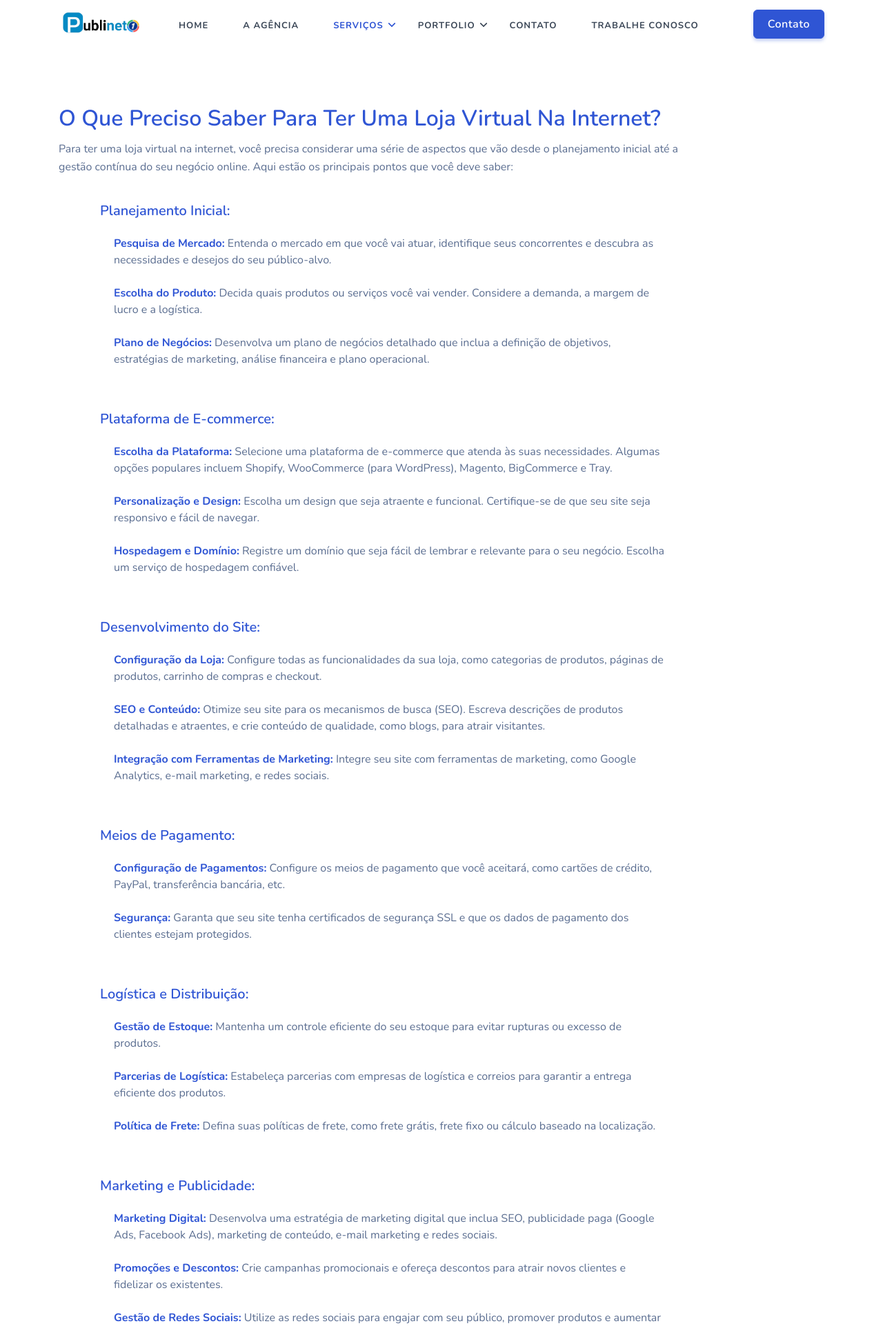
After one commit to israelguido/base-layout, a PHP site: page /loja-virtual.php in a window 1280 px wide. The commit adds this page. Shown: the top 1923 px of the page at 69% size. Run offline with PHP 8.4, Linux system fonts and the light colour scheme.

Commit message:
landing page e loja virtual

```diff
--- a/header.php
+++ b/header.php
@@ -71,8 +71,8 @@
                                 <li><a href="gestao-de-redes-sociais.php">Gestão de redes sociais</a></li>
                                 <li><a href="marketing-de-posicionamento-na-internet.php">Marketing de posicionamento na internet</a></li>
                                 <li><a href="gestao-de-google-meu-negocio.php">Gestão de Google meu negócio</a></li>
-                                <li><a href="widget.html">Loja virtual</a></li>
-                                <li><a href="widget.html">Landing page</a></li>
+                                <li><a href="loja-virtual.php">Loja virtual</a></li>
+                                <li><a href="landing-page.php">Landing page</a></li>
                             </ul>
                         </li>
                         <li class="has-submenu">
--- /dev/null
+++ b/loja-virtual.php
@@ -0,0 +1,94 @@
+<?php include_once("header.php"); ?>
+
+<div class="container mt-100 mt-60">
+    <div class="row">
+        <div class="col-10" mt-100>
+            <h3 class="mt-5 mb-2 h2 text-primary text-capitalize">o que preciso saber para ter uma loja virtual na internet?</h3>
+            <p class="text-secondary">Para ter uma loja virtual na internet, você precisa considerar uma série de aspectos que vão desde o planejamento inicial até a gestão contínua do seu negócio online. Aqui estão os principais pontos que você deve saber:</p>
+        </div>
+    </div>
+    <div class="row">
+        <div class="col-10">
+            <ul>
+                <li class="list-group-item border-0 mb-3"><p class="h5 mt-2 text-primary">Planejamento Inicial:</p>
+                    <ul class="list-group">
+                        <li class="list-group-item border-0 text-secondary"><span class="text-primary font-weight-bold">Pesquisa de Mercado:</span> Entenda o mercado em que você vai atuar, identifique seus concorrentes e descubra as necessidades e desejos do seu público-alvo.</li>
+                        <li class="list-group-item border-0 text-secondary"><span class="text-primary font-weight-bold">Escolha do Produto:</span> Decida quais produtos ou serviços você vai vender. Considere a demanda, a margem de lucro e a logística.</li>
+                        <li class="list-group-item border-0 text-secondary"><span class="text-primary font-weight-bold">Plano de Negócios:</span> Desenvolva um plano de negócios detalhado que inclua a definição de objetivos, estratégias de marketing, análise financeira e plano operacional.</li>
+                    </ul>
+                </li>
+                <li class="list-group-item border-0 mb-3"><p class="h5 mt-2 text-primary">Plataforma de E-commerce:</p>
+                    <ul class="list-group">
+                        <li class="list-group-item border-0 text-secondary"><span class="text-primary font-weight-bold">Escolha da Plataforma:</span> Selecione uma plataforma de e-commerce que atenda às suas necessidades. Algumas opções populares incluem Shopify, WooCommerce (para WordPress), Magento, BigCommerce e Tray.</li>
+                        <li class="list-group-item border-0 text-secondary"><span class="text-primary font-weight-bold">Personalização e Design:</span> Escolha um design que seja atraente e funcional. Certifique-se de que seu site seja responsivo e fácil de navegar.</li>
+                        <li class="list-group-item border-0 text-secondary"><span class="text-primary font-weight-bold">Hospedagem e Domínio:</span> Registre um domínio que seja fácil de lembrar e relevante para o seu negócio. Escolha um serviço de hospedagem confiável.</li>
+                    </ul>
+                </li>
+                <li class="list-group-item border-0 mb-3"><p class="h5 mt-2 text-primary">Desenvolvimento do Site:</p>
+                    <ul class="list-group">
+                        <li class="list-group-item border-0 text-secondary"><span class="text-primary font-weight-bold">Configuração da Loja:</span> Configure todas as funcionalidades da sua loja, como categorias de produtos, páginas de produtos, carrinho de compras e checkout.</li>
+                        <li class="list-group-item border-0 text-secondary"><span class="text-primary font-weight-bold">SEO e Conteúdo:</span> Otimize seu site para os mecanismos de busca (SEO). Escreva descrições de produtos detalhadas e atraentes, e crie conteúdo de qualidade, como blogs, para atrair visitantes.</li>
+                        <li class="list-group-item border-0 text-secondary"><span class="text-primary font-weight-bold">Integração com Ferramentas de Marketing:</span> Integre seu site com ferramentas de marketing, como Google Analytics, e-mail marketing, e redes sociais.</li>
+                    </ul>
+                </li>
+                <li class="list-group-item border-0 mb-3"><p class="h5 mt-2 text-primary">Meios de Pagamento:</p>
+                    <ul class="list-group">
+                        <li class="list-group-item border-0 text-secondary"><span class="text-primary font-weight-bold">Configuração de Pagamentos:</span> Configure os meios de pagamento que você aceitará, como cartões de crédito, PayPal, transferência bancária, etc.</li>
+                        <li class="list-group-item border-0 text-secondary"><span class="text-primary font-weight-bold">Segurança:</span> Garanta que seu site tenha certificados de segurança SSL e que os dados de pagamento dos clientes estejam protegidos.</li>
+                    </ul>
+                </li>
+                <li class="list-group-item border-0 mb-3"><p class="h5 mt-2 text-primary">Logística e Distribuição:</p>
+                    <ul class="list-group">
+                        <li class="list-group-item border-0 text-secondary"><span class="text-primary font-weight-bold">Gestão de Estoque:</span> Mantenha um controle eficiente do seu estoque para evitar rupturas ou excesso de produtos.</li>
+                        <li class="list-group-item border-0 text-secondary"><span class="text-primary font-weight-bold">Parcerias de Logística:</span> Estabeleça parcerias com empresas de logística e correios para garantir a entrega eficiente dos produtos.</li>
+                        <li class="list-group-item border-0 text-secondary"><span class="text-primary font-weight-bold">Política de Frete:</span> Defina suas políticas de frete, como frete grátis, frete fixo ou cálculo baseado na localização.</li>
+                    </ul>
+                </li>
+                <li class="list-group-item border-0 mb-3"><p class="h5 mt-2 text-primary">Marketing e Publicidade:</p>
+                    <ul class="list-group">
+                    <li class="list-group-item border-0 text-secondary"><span class="text-primary font-weight-bold">Marketing Digital:</span> Desenvolva uma estratégia de marketing digital que inclua SEO, publicidade paga (Google Ads, Facebook Ads), marketing de conteúdo, e-mail marketing e redes sociais.</li>
+                        <li class="list-group-item border-0 text-secondary"><span class="text-primary font-weight-bold">Promoções e Descontos:</span> Crie campanhas promocionais e ofereça descontos para atrair novos clientes e fidelizar os existentes.</li>
+                        <li class="list-group-item border-0 text-secondary"><span class="text-primary font-weight-bold">Gestão de Redes Sociais:</span> Utilize as redes sociais para engajar com seu público, promover produtos e aumentar a visibilidade da sua loja.</li>
+                    </ul>
+                </li>
+                <li class="list-group-item border-0 mb-3"><p class="h5 mt-2 text-primary">Atendimento ao Cliente:</p>
+                    <ul class="list-group">
+                        <li class="list-group-item border-0 text-secondary"><span class="text-primary font-weight-bold">Serviço de Atendimento:</span> Ofereça um serviço de atendimento ao cliente eficiente, via chat, e-mail, telefone ou redes sociais.</li>
+                        <li class="list-group-item border-0 text-secondary"><span class="text-primary font-weight-bold">Política de Trocas e Devoluções:</span> Defina políticas claras para trocas e devoluções para garantir a satisfação dos clientes.</li>
+                        <li class="list-group-item border-0 text-secondary"><span class="text-primary font-weight-bold">Feedback e Avaliações:</span> Incentive os clientes a deixarem avaliações e feedbacks sobre seus produtos e serviços.</li>
+                    </ul>
+                </li>
+                <li class="list-group-item border-0 mb-3"><p class="h5 mt-2 text-primary">Aspectos Legais:</p>
+                    <ul class="list-group">
+                        <li class="list-group-item border-0 text-secondary"><span class="text-primary font-weight-bold">Registro da Empresa:</span> Certifique-se de que sua empresa esteja legalmente registrada e que você tenha todas as licenças necessárias para operar.</li>
+                        <li class="list-group-item border-0 text-secondary"><span class="text-primary font-weight-bold">Políticas de Privacidade e Termos de Uso:</span> Elabore políticas de privacidade e termos de uso para proteger os direitos dos seus clientes e da sua empresa.</li>
+                        <li class="list-group-item border-0 text-secondary"><span class="text-primary font-weight-bold">Tributação e Fiscalização:</span> Entenda as obrigações fiscais e tributárias relacionadas ao e-commerce no seu país e mantenha-se em conformidade com a legislação.</li>
+                    </ul>
+                </li>
+                <li class="list-group-item border-0 mb-3"><p class="h5 mt-2 text-primary">Análise e Melhoria Contínua:</p>
+                    <ul class="list-group">
+                        <li class="list-group-item border-0 text-secondary"><span class="text-primary font-weight-bold">Monitoramento de Desempenho:</span> Utilize ferramentas de análise para monitorar o desempenho do seu site e das suas campanhas de marketing.</li>
+                        <li class="list-group-item border-0 text-secondary"><span class="text-primary font-weight-bold">Feedback do Cliente:</span> Recolha e analise o feedback dos clientes para melhorar continuamente seus produtos, serviços e a experiência de compra.</li>
+                        <li class="list-group-item border-0 text-secondary"><span class="text-primary font-weight-bold">Atualização de Produtos:</span> Mantenha seu catálogo de produtos atualizado e adicione novos produtos conforme necessário.</li>
+                    </ul>
+                </li>
+                <li class="list-group-item border-0 mb-3"><p class="h5 mt-2 text-primary">Recursos e Ferramentas Úteis:</p>
+                    <ul class="list-group">
+                        <li class="list-group-item border-0 text-secondary"><span class="text-primary font-weight-bold">Plataformas de E-commerce:</span> Shopify, WooCommerce, Magento, BigCommerce, Wix.</li>
+                        <li class="list-group-item border-0 text-secondary"><span class="text-primary font-weight-bold">Ferramentas de Marketing:</span> Google Analytics, Mailchimp, Hootsuite, Buffer.</li>
+                        <li class="list-group-item border-0 text-secondary"><span class="text-primary font-weight-bold">Sistemas de Pagamento:</span> PayPal, Stripe, PagSeguro, MercadoPago.</li>
+                        <li class="list-group-item border-0 text-secondary"><span class="text-primary font-weight-bold">Serviços de Hospedagem:</span> Bluehost, SiteGround, HostGator.</li>
+                    </ul>
+                </li>
+            </ul>
+            <p class="text-secondary">Ter uma loja virtual bem-sucedida envolve planejamento, execução e gestão contínua. A Publinet vai te ajudar a ter sucesso na criação da sua loja virtual.</p>
+        </div>
+    </div>
+    <div class="row">
+        <div class="col-10">
+            <img src="images/Ed.png" class="img-fluid mt-5 mb-5" alt="Edmilson Ribeiro">
+        </div>
+    </div>
+</div>
+
+<?php include_once("footer.php"); ?>
```
Also changed, not shown: landing-page.php (added, +81 -0 lines).
